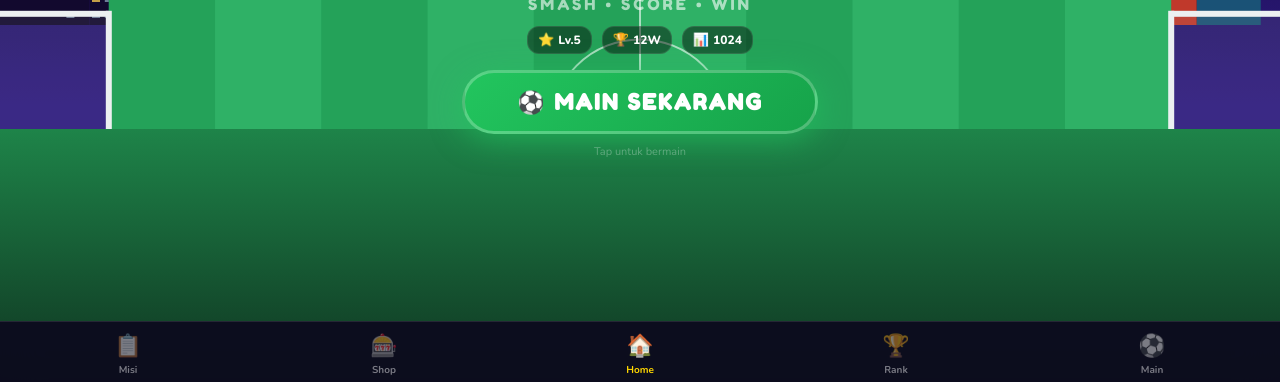
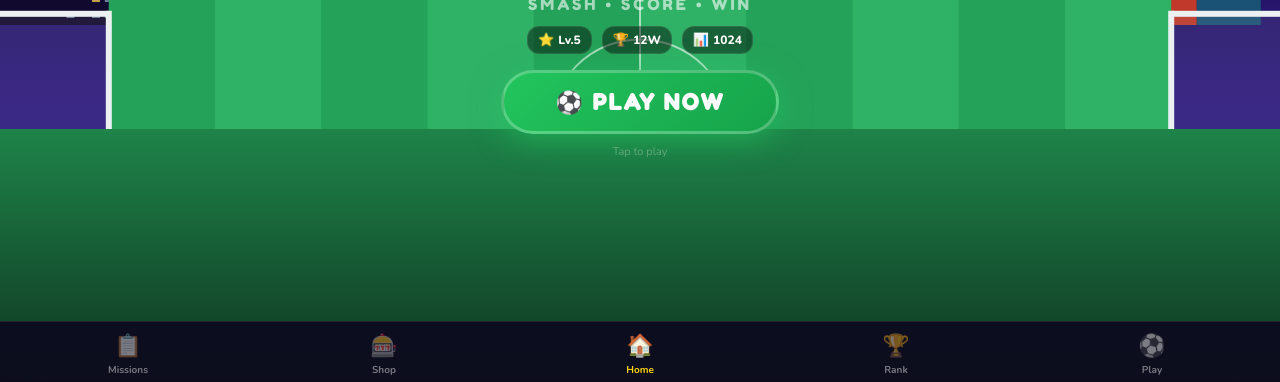
Before and after one commit to caks0895-rgb/DOME-STRIKER, a Next.js app: page / in a window 1280 px wide. Shown: the part 415-797 px from the top of the page. Built offline with nearby package versions, Linux system fonts and the light colour scheme; no server answers.

Commit message:
Update button labels and fix minor text issues

```diff
--- a/src/app/page.tsx
+++ b/src/app/page.tsx
@@ -28,7 +28,7 @@ export default function Home() {
 
       {tab!=="playing" && (
         <nav style={{position:"fixed",bottom:0,left:0,right:0,height:64,zIndex:100,background:"rgba(13,11,30,0.95)",borderTop:"1px solid rgba(255,255,255,0.1)",backdropFilter:"blur(20px)",display:"flex",alignItems:"center",justifyContent:"space-around"}}>
-          {[{id:"missions",icon:"📋",label:"Misi"},{id:"shop",icon:"🎰",label:"Shop"},{id:"home",icon:"🏠",label:"Home"},{id:"leaderboard",icon:"🏆",label:"Rank"},{id:"match",icon:"⚽",label:"Main"}].map(n=>(
+          {[{id:"missions",icon:"📋",label:"Missions"},{id:"shop",icon:"🎰",label:"Shop"},{id:"home",icon:"🏠",label:"Home"},{id:"leaderboard",icon:"🏆",label:"Rank"},{id:"match",icon:"⚽",label:"Play"}].map(n=>(
             <button key={n.id} onClick={()=>setTab(n.id as Tab)} style={{background:"none",border:"none",color:tab===n.id?"#ffd700":"rgba(255,255,255,0.45)",cursor:"pointer",display:"flex",flexDirection:"column",alignItems:"center",gap:2,flex:1,padding:"8px 4px",fontFamily:"'Nunito',sans-serif",fontWeight:700,fontSize:10}}>
               <span style={{fontSize:22}}>{n.icon}</span>{n.label}
             </button>
@@ -41,7 +41,7 @@ export default function Home() {
   );
 }
 
-function HomePage({player,onPlay,onSettings}:{player:typeof player;onPlay:()=>void;onSettings:()=>void}) {
+function HomePage({player,onPlay,onSettings}:{player:any;onPlay:()=>void;onSettings:()=>void}) {
   const canvasRef=useRef<HTMLCanvasElement>(null);
 
   useEffect(()=>{
@@ -160,9 +160,9 @@ function HomePage({player,onPlay,onSettings}:{player:typeof player;onPlay:()=>vo
         </div>
         {/* Play button */}
         <button onClick={onPlay} style={{marginTop:8,padding:"16px 52px",fontSize:22,fontWeight:900,fontFamily:"'Fredoka One',cursive",background:"linear-gradient(135deg,#22c55e,#16a34a)",color:"#fff",border:"3px solid rgba(255,255,255,0.25)",borderRadius:50,cursor:"pointer",boxShadow:"0 6px 30px rgba(34,197,94,0.5)",animation:"pulse-glow 2s ease-in-out infinite",letterSpacing:2}}>
-          ⚽ MAIN SEKARANG
+          ⚽ PLAY NOW
         </button>
-        <p style={{fontSize:11,color:"rgba(255,255,255,0.3)",marginTop:2}}>Tap untuk bermain</p>
+        <p style={{fontSize:11,color:"rgba(255,255,255,0.3)",marginTop:2}}>Tap to play</p>
       </div>
       <style>{`
         @import url('https://fonts.googleapis.com/css2?family=Fredoka+One&family=Nunito:wght@700;800;900&display=swap');
```
